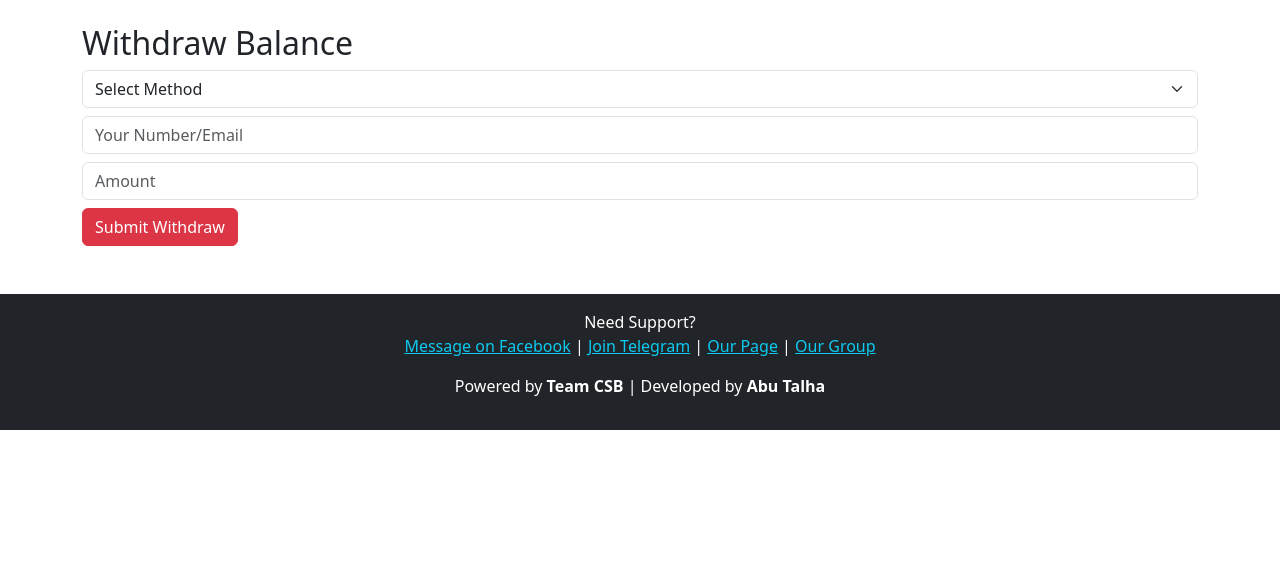
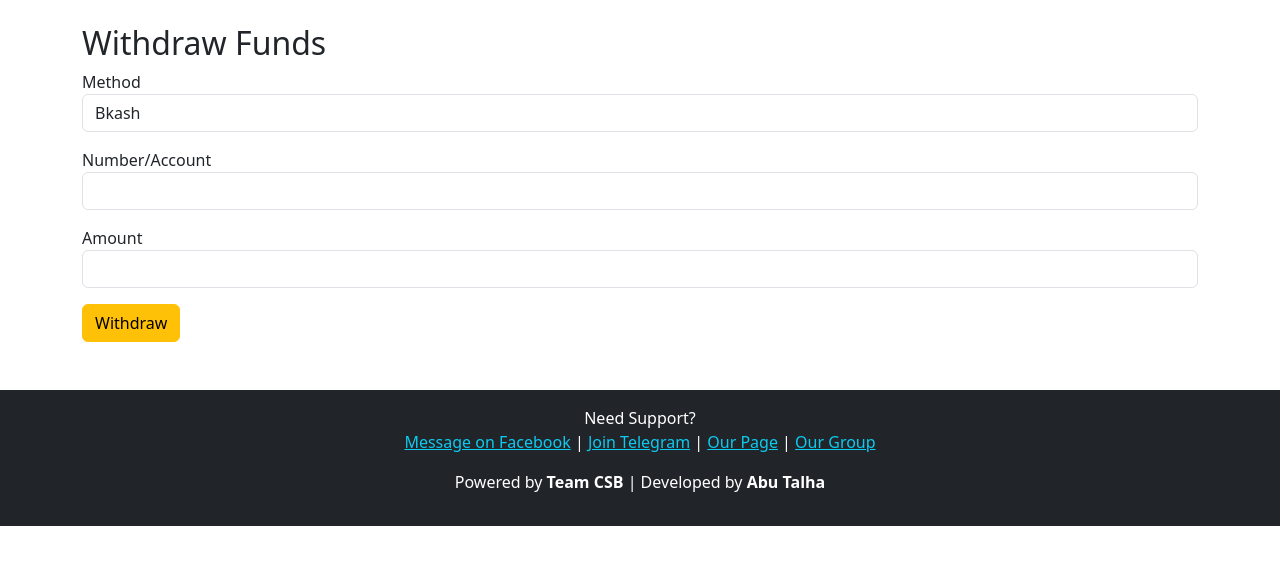
Before and after one commit to talha441/WalletoHub, a Flask app: page /withdraw in a window 1280 px wide. Shown: the part 56-621 px from the top of the page. Run offline with Flask 2, Linux system fonts and the light colour scheme; the visitor is signed in with stand-in values (Sample User, id 1).

Commit message:
Update withdraw.html

```diff
--- a/templates/withdraw.html
+++ b/templates/withdraw.html
@@ -1,21 +1,30 @@
-{% extends 'base.html' %}
-{% block title %}Withdraw{% endblock %}
+{% extends "base.html" %}
 {% block content %}
-<h2>Withdraw Balance</h2>
+<h2>Withdraw Funds</h2>
 {% if success %}
-    <div class="alert alert-success">Withdraw Request Submitted: {{ amount }} BDT to {{ number }} via {{ method }}</div>
+    <div class="alert alert-success">
+        Withdrawal request for ৳{{ amount }} to {{ method }} ({{ number }}) submitted!
+    </div>
 {% endif %}
 <form method="POST">
-    <select name="method" class="form-select mb-2" required>
-        <option value="">Select Method</option>
-        <option value="Bkash">Bkash</option>
-        <option value="Nagad">Nagad</option>
-        <option value="Rocket">Rocket</option>
-        <option value="PayPal">PayPal</option>
-        <option value="Payoneer">Payoneer</option>
-    </select>
-    <input class="form-control mb-2" name="number" placeholder="Your Number/Email" required>
-    <input class="form-control mb-2" name="amount" placeholder="Amount" type="number" step="0.01" required>
-    <button class="btn btn-danger">Submit Withdraw</button>
+    <div class="mb-3">
+        <label>Method</label>
+        <select name="method" class="form-control" required>
+            <option value="Bkash">Bkash</option>
+            <option value="Nagad">Nagad</option>
+            <option value="Rocket">Rocket</option>
+            <option value="Paypal">PayPal</option>
+            <option value="Payoneer">Payoneer</option>
+        </select>
+    </div>
+    <div class="mb-3">
+        <label>Number/Account</label>
+        <input type="text" name="number" required class="form-control">
+    </div>
+    <div class="mb-3">
+        <label>Amount</label>
+        <input type="number" step="0.01" name="amount" required class="form-control">
+    </div>
+    <button type="submit" class="btn btn-warning">Withdraw</button>
 </form>
 {% endblock %}
```
